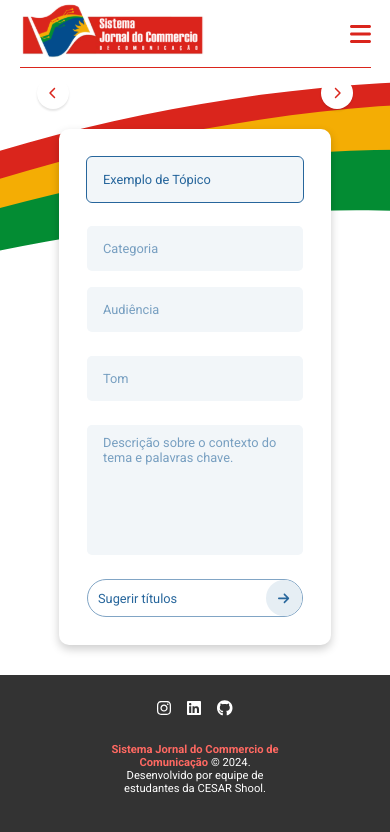
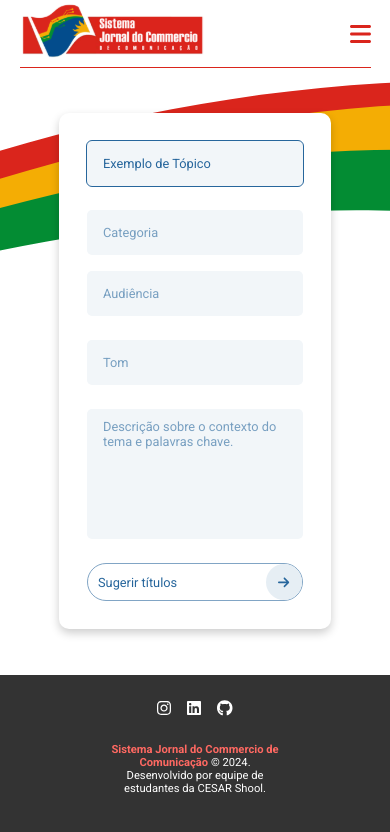
Before and after one commit to victorb-s/IDEIA, a React (Vite) app in the folder frontend/: page /informacoes in a window 390 px wide. Shown: the top 832 px of the page. Built offline with nearby package versions, Linux system fonts and the light colour scheme.

Commit message:
fix: ajustar fontes no responsivo e remover botões nav
Signed-off-by: victorb-s <victorb.santos15@gmail.com>

```diff
--- a/frontend/src/components/HomeComponents/SectionInicio/styles.js
+++ b/frontend/src/components/HomeComponents/SectionInicio/styles.js
@@ -89,7 +89,7 @@ const ResponsiveBtnContainer = css`
     }
 
     @media (max-width: 480px) {
-        width: 35vw;
+        width: 40vw;
         height: 4vh;
     }
 `
--- a/frontend/src/components/HomeComponents/TrendingTopics/styles.js
+++ b/frontend/src/components/HomeComponents/TrendingTopics/styles.js
@@ -117,7 +117,7 @@ export const TableCell = styled.td`
     max-width: 150px;
     word-wrap: break-word;
     white-space: normal;
-    font-size: clamp(0.6rem, 2vw, 1.2rem);
+    font-size: clamp(0.7rem, 2vw, 1.2rem);
 
     @media (max-width: 768px) {
         padding: 8px;
--- a/frontend/src/components/InfoComponents/info_content/index.jsx
+++ b/frontend/src/components/InfoComponents/info_content/index.jsx
@@ -10,20 +10,14 @@ import {
   IconArrow,
   Input,
   InputWrapper,
-  NavButton,
-  NavContainer,
   TextArea,
 } from "./styles";
 import { faArrowRight } from "@fortawesome/free-solid-svg-icons";
 
-import {
-  faChevronLeft,
-  faChevronRight,
-} from "@fortawesome/free-solid-svg-icons";
-
 // eslint-disable-next-line react/prop-types
 const ContentEditor = ({ topicPassed }) => {
   const navigate = useNavigate()
+  // eslint-disable-next-line no-unused-vars
   const [contentTheme, setContentTheme] = useState(topicPassed);
   const { control, handleSubmit } = useForm();
 
@@ -34,10 +28,6 @@ const ContentEditor = ({ topicPassed }) => {
 
   return (
     <Container>
-      <NavContainer>
-        <NavButton icon={faChevronLeft} />
-        <NavButton icon={faChevronRight} />
-      </NavContainer>
       <Card onSubmit={handleSubmit(onSubmit)}>
         <Controller
           name="topic"
--- a/frontend/src/components/InfoComponents/info_content/styles.js
+++ b/frontend/src/components/InfoComponents/info_content/styles.js
@@ -11,33 +11,6 @@ export const Container = styled.div`
   align-items: center;
   background: url('/infoPageRainbow.svg');
   background-size: cover;
-`;
-
-export const NavContainer = styled.div`
-  display: flex;
-  justify-content: space-between;
-
-  position: relative;
-  width: 93%;
-  top: -20px;
-  @media (max-width: 1024px) {
-    top: -20px;
-  }
-`;
-
-export const NavButton = styled(FontAwesomeIcon)`
-  background: var(--backgroundColor);
-  border-radius: 100%;
-  border: none;
-  color: var(--titleColor);
-  font-size: 18px;
-  cursor: pointer;
-  padding: 10px;
-  aspect-ratio: 1/1;
-  box-shadow: 0px 2px 2px rgba(0, 0, 0, 0.1);
-  @media (max-width: 1024px) {
-    font-size: 12px;
-  }
 `;
 
 export const Card = styled.form`
--- a/frontend/src/components/SugestComponents/sugest_contexto/styles.js
+++ b/frontend/src/components/SugestComponents/sugest_contexto/styles.js
@@ -4,7 +4,7 @@ import { Link } from 'react-router-dom';
 export const LinkContainer = styled(Link)`
     color: var(--blueSectionText);
     font-weight: bold;
-    font-size: clamp(0.7rem, 2vw, 1rem);
+    font-size: clamp(0.75rem, 2vw, 1rem);
     margin: 5vh 0;
     transition: 0.2s ease-in-out;
 
--- a/frontend/src/components/SugestComponents/sugest_gerarbutton/styles.js
+++ b/frontend/src/components/SugestComponents/sugest_gerarbutton/styles.js
@@ -3,7 +3,7 @@ import styled from "styled-components";
 export const Button = styled.button`
   background-color: var(--blueHeaderIcons);
   color: white;
-  font-size: clamp(0.5rem, 2vw, 0.8rem);
+  font-size: clamp(0.7rem, 2vw, 0.8rem);
   font-family: 'Roboto' , sans-serif;
   padding: 8px 15px;
   border: none;
--- a/frontend/src/components/SugestComponents/sugest_itens/styles.js
+++ b/frontend/src/components/SugestComponents/sugest_itens/styles.js
@@ -32,7 +32,7 @@ export const Icon = styled(FontAwesomeIcon)`
 `;
 
 export const ItemText = styled.p`
-  font-size: clamp(0.6rem, 2vw, 1.1rem);
+  font-size: clamp(0.8rem, 2vw, 1.1rem);
   color: var(--textColor);
   font-weight: bold;
   margin: 0;
--- a/frontend/src/components/SugestComponents/sugest_lista/index.jsx
+++ b/frontend/src/components/SugestComponents/sugest_lista/index.jsx
@@ -1,6 +1,5 @@
 import { useEffect, useState } from "react";
 import Sugestaoitem from "../sugest_itens/index";
-import NavBotao from "../sugest_navbutton/index";
 import GerarBotao from "../sugest_gerarbutton";
 import LinkContext from "../sugest_contexto/";
 import { ListaContainer, LoadingContainer, TituloLista } from "./styles";
@@ -66,7 +65,6 @@ function SugestaoLista({ topic, handleSelectTitle, formData }) {
 
   return (
     <ListaContainer>
-      <NavBotao />
       <TituloLista>{detailedTopic || topic}</TituloLista>
       {loading ? (
         <LoadingContainer>
--- a/frontend/src/components/SugestComponents/sugest_lista/styles.js
+++ b/frontend/src/components/SugestComponents/sugest_lista/styles.js
@@ -1,12 +1,12 @@
 import styled from "styled-components";
 
 export const ListaContainer = styled.div`
-  padding: 20px;
+  padding: 6vh 20px;
   display: flex;
   flex-direction: column;
   align-items: center;
   justify-content: center;
-  margin: 40px auto;
+  margin: 0 auto;
   margin-top: 2px;
   font-family: 'Roboto', sans-serif;
   border-radius: 8px;
@@ -19,7 +19,7 @@ export const TituloLista = styled.div`
 
   color: var(--blueSectionText);
   font-weight: bold;
-  font-size: clamp(1rem, 2vw, 1.6rem);
+  font-size: clamp(1.1rem, 2vw, 1.6rem);
   font-family: 'Roboto', sans-serif;
   text-align: center;
   border-bottom: 2px solid var(--blueSectionLineColor);
--- a/frontend/src/components/SugestComponents/sugest_navbutton/index.jsx
+++ /dev/null
@@ -1,13 +0,0 @@
-import { NavContainer, NavButton } from "./styles";
-import { faChevronLeft, faChevronRight } from "@fortawesome/free-solid-svg-icons";
-
-function NavBotao() {
-  return (
-    <NavContainer>
-      <NavButton icon={faChevronLeft} />
-      <NavButton icon={faChevronRight} />
-    </NavContainer>
-  );
-}
-
-export default NavBotao;
--- a/frontend/src/components/SugestComponents/sugest_navbutton/styles.js
+++ /dev/null
@@ -1,26 +0,0 @@
-import { FontAwesomeIcon } from "@fortawesome/react-fontawesome";
-import styled from "styled-components";
-
-export const NavContainer = styled.div`
-  display: flex;
-  justify-content: space-between;
-
-  position: relative;
-  width: 93%;
-  top: 0;
-`;
-
-export const NavButton = styled(FontAwesomeIcon)`
-  background: var(--backgroundColor);
-  border-radius: 100%;
-  border: none;
-  color: var(--titleColor);
-  font-size: 18px;
-  cursor: pointer;
-  padding: 10px;
-  aspect-ratio: 1/1;
-  box-shadow: 0px 2px 2px rgba(0, 0, 0, 0.1);
-  @media (max-width: 1024px) {
-    font-size: 12px;
-  }
-`;
```
Also changed, not shown: 1 other file (tests, documents, lock files or other folders).
